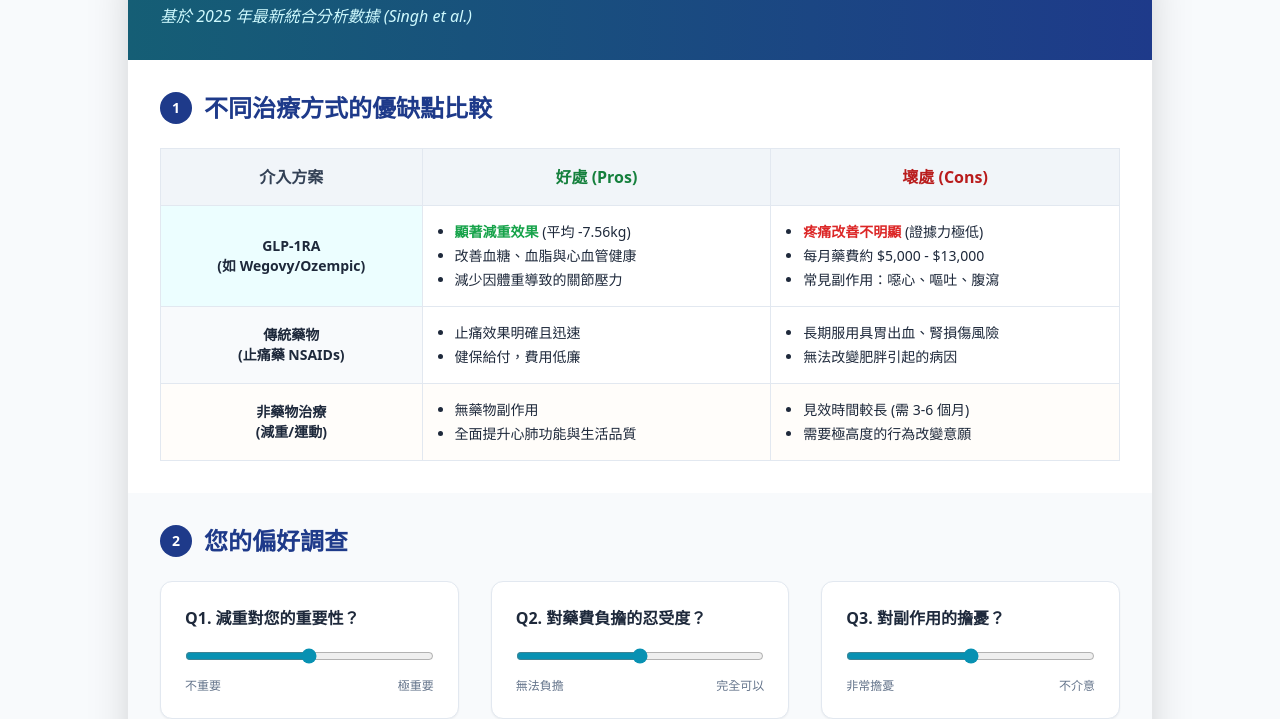
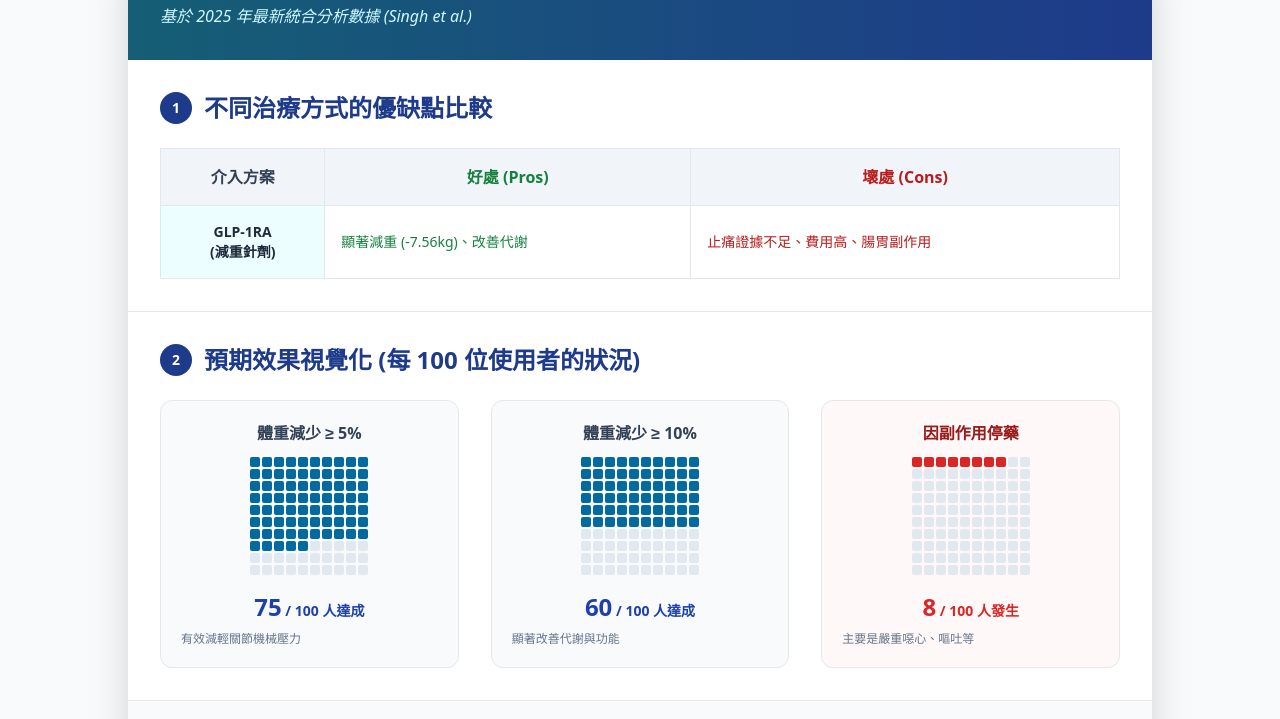
Before and after one commit to lianggaga927-beep/GLP-1RA_OA_SDM, a plain HTML site: page index.html in a window 1280 px wide. Shown: the part 112-831 px from the top of the page. Drawn offline with nearby package versions, Linux system fonts and the light colour scheme.

Commit message:
Update index.html

```diff
--- a/index.html
+++ b/index.html
@@ -3,8 +3,14 @@
 <head>
     <meta charset="UTF-8">
     <meta name="viewport" content="width=device-width, initial-scale=1.0">
-    <title>KOA SDM - GLP-1RA 決策輔助工具</title>
+    <title>Kee OA SDM - GLP-1RA 決策輔助工具</title>
     <script src="https://cdn.tailwindcss.com"></script>
+    <style>
+        .person-grid { display: grid; grid-template-columns: repeat(10, 1fr); gap: 2px; width: fit-content; }
+        .dot { width: 10px; height: 10px; border-radius: 2px; background-color: #e2e8f0; }
+        .dot.active-blue { background-color: #0369a1; } /* 減重成功 */
+        .dot.active-red { background-color: #dc2626; }  /* 副作用停藥 */
+    </style>
 </head>
 <body class="bg-slate-50 text-slate-800 font-sans p-4 md:p-10">
 
@@ -14,7 +20,7 @@
             <p class="mt-2 text-cyan-100 italic">基於 2025 年最新統合分析數據 (Singh et al.)</p>
         </header>
 
-        <section class="p-8">
+        <section class="p-8 border-b">
             <h2 class="text-2xl font-bold mb-6 text-blue-900 flex items-center">
                 <span class="bg-blue-900 text-white rounded-full w-8 h-8 flex items-center justify-center mr-3 text-sm">1</span>
                 不同治療方式的優缺點比較
@@ -23,123 +29,114 @@
             <div class="overflow-x-auto">
                 <table class="w-full border-collapse border border-slate-200 shadow-sm">
                     <thead>
-                        <tr class="bg-slate-100 text-slate-700">
-                            <th class="p-4 border border-slate-200 w-1/4">介入方案</th>
-                            <th class="p-4 border border-slate-200 w-1/3 text-green-700">好處 (Pros)</th>
-                            <th class="p-4 border border-slate-200 w-1/3 text-red-700">壞處 (Cons)</th>
+                        <tr class="bg-slate-100 text-slate-700 font-bold">
+                            <th class="p-4 border border-slate-200">介入方案</th>
+                            <th class="p-4 border border-slate-200 text-green-700">好處 (Pros)</th>
+                            <th class="p-4 border border-slate-200 text-red-700">壞處 (Cons)</th>
                         </tr>
                     </thead>
                     <tbody class="text-sm">
                         <tr>
-                            <td class="p-4 border border-slate-200 bg-cyan-50 font-bold text-center">GLP-1RA<br>(如 Wegovy/Ozempic)</td>
-                            <td class="p-4 border border-slate-200">
-                                <ul class="list-disc ml-4 space-y-1">
-                                    <li><b class="text-green-600">顯著減重效果</b> (平均 -7.56kg)</li>
-                                    <li>改善血糖、血脂與心血管健康</li>
-                                    <li>減少因體重導致的關節壓力</li>
-                                </ul>
-                            </td>
-                            <td class="p-4 border border-slate-200">
-                                <ul class="list-disc ml-4 space-y-1">
-                                    <li><b class="text-red-600">疼痛改善不明顯</b> (證據力極低)</li>
-                                    <li>每月藥費約 $5,000 - $13,000</li>
-                                    <li>常見副作用：噁心、嘔吐、腹瀉</li>
-                                </ul>
-                            </td>
-                        </tr>
-                        <tr>
-                            <td class="p-4 border border-slate-200 bg-slate-50 font-bold text-center">傳統藥物<br>(止痛藥 NSAIDs)</td>
-                            <td class="p-4 border border-slate-200">
-                                <ul class="list-disc ml-4 space-y-1">
-                                    <li>止痛效果明確且迅速</li>
-                                    <li>健保給付，費用低廉</li>
-                                </ul>
-                            </td>
-                            <td class="p-4 border border-slate-200">
-                                <ul class="list-disc ml-4 space-y-1">
-                                    <li>長期服用具胃出血、腎損傷風險</li>
-                                    <li>無法改變肥胖引起的病因</li>
-                                </ul>
-                            </td>
-                        </tr>
-                        <tr class="bg-orange-50/30">
-                            <td class="p-4 border border-slate-200 font-bold text-center">非藥物治療<br>(減重/運動)</td>
-                            <td class="p-4 border border-slate-200">
-                                <ul class="list-disc ml-4 space-y-1">
-                                    <li>無藥物副作用</li>
-                                    <li>全面提升心肺功能與生活品質</li>
-                                </ul>
-                            </td>
-                            <td class="p-4 border border-slate-200">
-                                <ul class="list-disc ml-4 space-y-1">
-                                    <li>見效時間較長 (需 3-6 個月)</li>
-                                    <li>需要極高度的行為改變意願</li>
-                                </ul>
-                            </td>
+                            <td class="p-4 border border-slate-200 bg-cyan-50 font-bold text-center">GLP-1RA<br>(減重針劑)</td>
+                            <td class="p-4 border border-slate-200 text-green-700 font-medium">顯著減重 (-7.56kg)、改善代謝</td>
+                            <td class="p-4 border border-slate-200 text-red-700 font-medium">止痛證據不足、費用高、腸胃副作用</td>
                         </tr>
                     </tbody>
                 </table>
             </div>
         </section>
 
-        <section class="p-8 bg-slate-50">
+        <section class="p-8 bg-white">
             <h2 class="text-2xl font-bold mb-6 text-blue-900 flex items-center">
                 <span class="bg-blue-900 text-white rounded-full w-8 h-8 flex items-center justify-center mr-3 text-sm">2</span>
-                您的偏好調查
+                預期效果視覺化 (每 100 位使用者的狀況)
+            </h2>
+
+            <div class="grid grid-cols-1 md:grid-cols-3 gap-8">
+                <div class="border rounded-xl p-5 bg-slate-50">
+                    <h3 class="font-bold text-slate-700 mb-3 text-center">體重減少 ≥ 5%</h3>
+                    <div class="person-grid mx-auto mb-4" id="grid5"></div>
+                    <p class="text-sm text-center font-bold text-blue-800"><span class="text-2xl">75</span> / 100 人達成</p>
+                    <p class="text-xs text-slate-500 mt-2">有效減輕關節機械壓力</p>
+                </div>
+
+                <div class="border rounded-xl p-5 bg-slate-50">
+                    <h3 class="font-bold text-slate-700 mb-3 text-center">體重減少 ≥ 10%</h3>
+                    <div class="person-grid mx-auto mb-4" id="grid10"></div>
+                    <p class="text-sm text-center font-bold text-blue-800"><span class="text-2xl">60</span> / 100 人達成</p>
+                    <p class="text-xs text-slate-500 mt-2">顯著改善代謝與功能</p>
+                </div>
+
+                <div class="border rounded-xl p-5 bg-red-50/50">
+                    <h3 class="font-bold text-red-800 mb-3 text-center">因副作用停藥</h3>
+                    <div class="person-grid mx-auto mb-4" id="gridSide"></div>
+                    <p class="text-sm text-center font-bold text-red-600"><span class="text-2xl">8</span> / 100 人發生</p>
+                    <p class="text-xs text-slate-500 mt-2">主要是嚴重噁心、嘔吐等</p>
+                </div>
+            </div>
+        </section>
+
+        <section class="p-8 bg-slate-50 border-t">
+            <h2 class="text-2xl font-bold mb-6 text-blue-900 flex items-center">
+                <span class="bg-blue-900 text-white rounded-full w-8 h-8 flex items-center justify-center mr-3 text-sm">3</span>
+                您的價值觀調查
             </h2>
             <div class="grid grid-cols-1 gap-8 md:grid-cols-3">
                 <div class="bg-white p-6 rounded-xl shadow-sm border border-slate-200">
                     <p class="font-bold mb-4">Q1. 減重對您的重要性？</p>
                     <input type="range" id="w_pref" min="1" max="5" value="3" class="w-full accent-cyan-600">
-                    <div class="flex justify-between text-xs mt-2 text-slate-500"><span>不重要</span><span>極重要</span></div>
                 </div>
                 <div class="bg-white p-6 rounded-xl shadow-sm border border-slate-200">
                     <p class="font-bold mb-4">Q2. 對藥費負擔的忍受度？</p>
                     <input type="range" id="c_pref" min="1" max="5" value="3" class="w-full accent-cyan-600">
-                    <div class="flex justify-between text-xs mt-2 text-slate-500"><span>無法負擔</span><span>完全可以</span></div>
                 </div>
                 <div class="bg-white p-6 rounded-xl shadow-sm border border-slate-200">
                     <p class="font-bold mb-4">Q3. 對副作用的擔憂？</p>
                     <input type="range" id="s_pref" min="1" max="5" value="3" class="w-full accent-cyan-600">
-                    <div class="flex justify-between text-xs mt-2 text-slate-500"><span>非常擔憂</span><span>不介意</span></div>
                 </div>
             </div>
-            <button onclick="runSDM()" class="mt-8 w-full bg-cyan-700 text-white py-4 rounded-xl font-bold text-lg hover:bg-cyan-800 transition-all shadow-lg">查看我的決策分析報告</button>
+            <button onclick="runSDM()" class="mt-8 w-full bg-cyan-700 text-white py-4 rounded-xl font-bold text-lg hover:bg-cyan-800 shadow-lg">生成我的建議報告</button>
         </section>
 
         <section id="result_box" class="p-8 hidden">
             <div class="border-4 border-dashed border-cyan-200 rounded-2xl p-8 bg-white">
-                <h3 class="text-xl font-bold mb-4 text-cyan-900">分析建議：</h3>
-                <div id="result_content" class="text-lg leading-relaxed"></div>
-                <div class="mt-6 p-4 bg-yellow-50 text-sm text-yellow-800 rounded-lg">
-                    ⚠️ 實證提醒：GLP-1RA 雖然減重效果極佳，但針對「疼痛減輕」的證據等級極低。若您以止痛為首要目標，請務必諮詢專科醫師。
-                </div>
+                <h3 class="text-xl font-bold mb-4 text-cyan-900 text-center">分析建議報告</h3>
+                <div id="result_content" class="text-lg leading-relaxed text-center"></div>
             </div>
         </section>
 
         <footer class="p-8 text-center text-slate-400 text-xs">
-            © 2026 Clinical SDM Tool | 資料更新日期：2026-01-07
+            © 2026 Clinical SDM Tool | 數據引用自 Singh et al. (2025)
         </footer>
     </div>
 
     <script>
+        // 初始化視覺化矩陣
+        function createGrid(containerId, activeCount, colorClass) {
+            const container = document.getElementById(containerId);
+            for (let i = 0; i < 100; i++) {
+                const dot = document.createElement('div');
+                dot.classList.add('dot');
+                if (i < activeCount) dot.classList.add(colorClass);
+                container.appendChild(dot);
+            }
+        }
+
+        createGrid('grid5', 75, 'active-blue');
+        createGrid('grid10', 60, 'active-blue');
+        createGrid('gridSide', 8, 'active-red');
+
         function runSDM() {
             const w = parseInt(document.getElementById('w_pref').value);
             const c = parseInt(document.getElementById('c_pref').value);
             const s = parseInt(document.getElementById('s_pref').value);
+            const score = (w * 2) + c + s;
 
-            const score = (w * 2.5) + (c * 1.5) + (s * 1.0);
-            let res = "";
+            let res = score >= 15 ? "建議與醫師討論開始使用 GLP-1RA，您的偏好與藥物強項契合。" :
+                      score >= 10 ? "可作為二線考慮，建議先嘗試非藥物治療（如物理治療）。" :
+                      "目前不建議使用。基於您的考量，傳統治療（止痛藥/運動）更符合您的需求。";
 
-            if (score >= 18) {
-                res = "「<b class='text-cyan-700'>強烈考慮 GLP-1RA</b>」：您對減重有高度需求，且具備足夠的經濟能力與副作用耐受度。這項治療與您的價值觀高度契合。";
-            } else if (score >= 12) {
-                res = "「<b class='text-blue-700'>可以嘗試，但建議設定評估期</b>」：您可以先嘗試三個月，觀察體重下降與副作用狀況，再決定是否長期使用。";
-            } else {
-                res = "「<b class='text-slate-600'>建議優先考慮傳統治療</b>」：由於您對成本或副作用較為敏感，建議先從物理治療、核心運動與傳統健保藥物開始。";
-            }
-
-            document.getElementById('result_content').innerHTML = res;
+            document.getElementById('result_content').innerHTML = `<b>${res}</b>`;
             document.getElementById('result_box').classList.remove('hidden');
             window.scrollTo({ top: document.body.scrollHeight, behavior: 'smooth' });
         }
```
